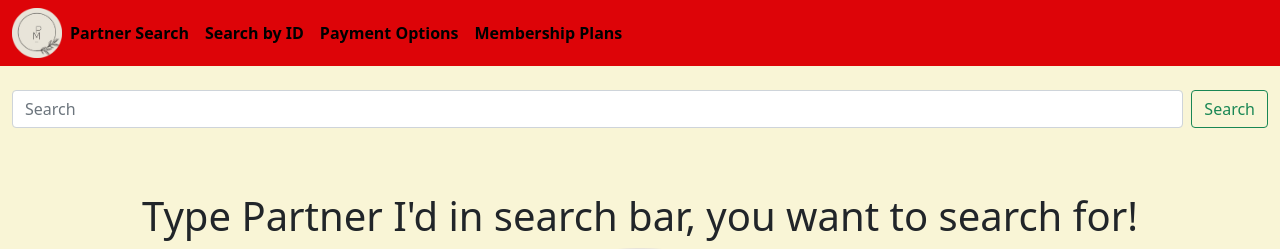
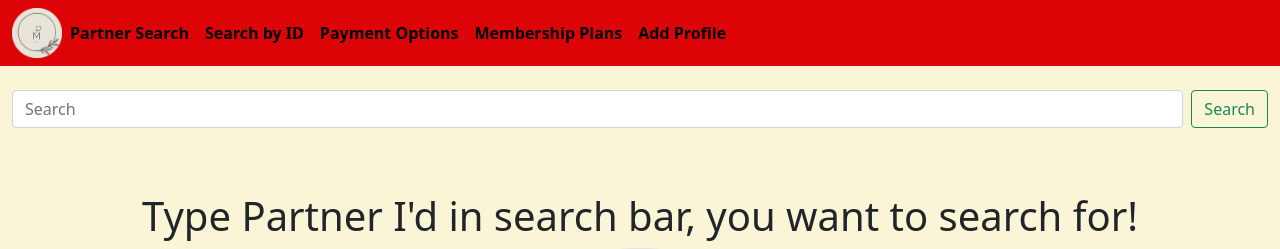
Before and after one commit to surajkanojia05/perfectmatch, a Django app: page /search_id in a window 1280 px wide. Shown: the top 249 px of the page. Run offline with Django 3.2, Linux system fonts and the light colour scheme.

Commit message:
Update searchbyID.html

```diff
--- a/templates/searchbyID.html
+++ b/templates/searchbyID.html
@@ -36,6 +36,9 @@
         </li>
         <li class="nav-item">
           <a class="nav-link active" style="color:black; font-weight: bold;" aria-current="page" href="/membership">Membership Plans</a>
+        </li>
+        <li class="nav-item">
+          <a class="nav-link active" style="color:black; font-weight: bold;" aria-current="page" href="/add_profile">Add Profile</a>
         </li>
       </ul>
     </div>
```
